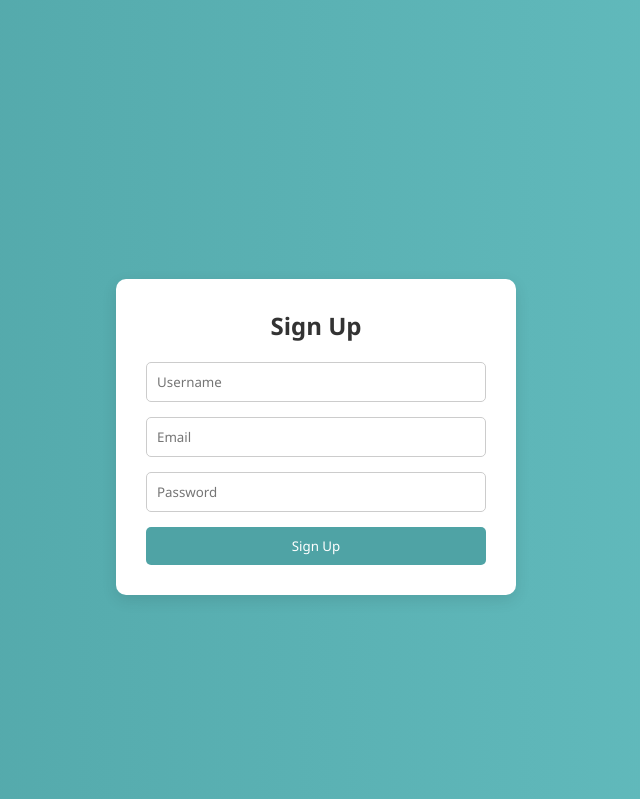
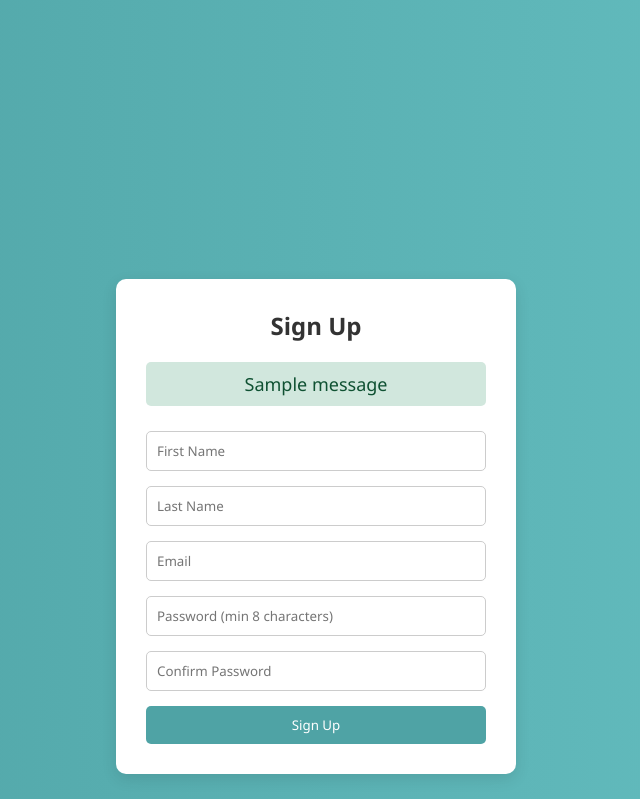
Before and after one commit to josejavierc13/Roomly, a Flask app: page /signup in a window 1280 px wide. Shown: the part 71-870 px from the top of the page, without its empty margins (324-964 px from the left). Run offline with Flask 3, Linux system fonts and the light colour scheme; tables that the repository leaves empty hold one stand-in row (values such as "Sample post"); one stand-in notice (Sample message) is shown; parts of the project's set-up code (start-up, migrations or seed data) failed here and were passed over.

Commit message:
Worked on Sign-up and Log-in pages

```diff
--- a/website/__init__.py
+++ b/website/__init__.py
@@ -1,5 +1,6 @@
 import os
 import sqlite3
+from datetime import timedelta
 from flask import Flask
 from flask_sqlalchemy import SQLAlchemy
 
@@ -7,7 +8,7 @@ db = SQLAlchemy()
 
 
 def _default_sqlite_uri(app):
-    db_path = os.path.normpath(os.path.join(app.root_path, '..', 'DATABASE', 'roomly.db'))
+    db_path = os.path.normpath(os.path.join(app.root_path, 'DATABASE', 'roomly.db'))
     normalized_path = db_path.replace('\\', '/')
     return f"sqlite:///{normalized_path}"
 
@@ -22,7 +23,7 @@ def _init_sqlite_schema_if_needed(app):
         return
 
     os.makedirs(os.path.dirname(db_path), exist_ok=True)
-    schema_path = os.path.normpath(os.path.join(app.root_path, '..', 'DATABASE', 'Roomly.sql'))
+    schema_path = os.path.normpath(os.path.join(app.root_path, 'DATABASE', 'Roomly.sql'))
     if not os.path.exists(schema_path):
         return
 
@@ -61,6 +62,7 @@ def create_app():
     app.config['SECRET_KEY'] = 'your_secret_key'
     app.config['SQLALCHEMY_DATABASE_URI'] = os.environ.get('DATABASE_URL') or _default_sqlite_uri(app)
     app.config['SQLALCHEMY_TRACK_MODIFICATIONS'] = False
+    app.config['PERMANENT_SESSION_LIFETIME'] = timedelta(days=7)
 
     _init_sqlite_schema_if_needed(app)
     _ensure_property_images_table(app)
--- a/website/auth.py
+++ b/website/auth.py
@@ -1,15 +1,97 @@
-from flask import Blueprint, render_template
+from flask import Blueprint, flash, redirect, render_template, request, session, url_for
+from sqlalchemy.exc import IntegrityError
+from werkzeug.security import check_password_hash, generate_password_hash
+
+from . import db
+from .models import Account
 
 auth = Blueprint('auth', __name__)
 
-@auth.route('/login')
+@auth.route('/login', methods=['GET', 'POST'])
 def login():
+    if request.method == 'POST':
+        email = request.form.get('email', '').strip().lower()
+        password = request.form.get('password', '')
+
+        if not email or not password:
+            flash('Please enter your email and password.', 'error')
+            return render_template('log-in.html')
+
+        account = Account.query.filter(db.func.lower(Account.email) == email).first()
+        if not account or not check_password_hash(account.hashed_password, password):
+            flash('Invalid email or password.', 'error')
+            return render_template('log-in.html')
+
+        if account.account_status != 'active':
+            flash('This account is not active.', 'error')
+            return render_template('log-in.html')
+
+        session.clear()
+        session['account_id'] = account.account_id_pk
+        session['account_first_name'] = account.first_name
+        session['account_email'] = account.email
+        session.permanent = True
+
+        flash('Welcome back.', 'success')
+        return redirect(url_for('views.browse'))
+
     return render_template('log-in.html') # Render the log-in.html template when the /login route is accessed
 
-@auth.route('/signup')
+@auth.route('/signup', methods=['GET', 'POST'])
 def signup():
+    if request.method == 'POST':
+        first_name = request.form.get('first_name', '').strip()
+        last_name = request.form.get('last_name', '').strip()
+        email = request.form.get('email', '').strip().lower()
+        password = request.form.get('password', '')
+        confirm_password = request.form.get('confirm_password', '')
+
+        if not all([first_name, last_name, email, password, confirm_password]):
+            flash('Please complete all sign-up fields.', 'error')
+            return render_template('sign-up.html')
+
+        if len(password) < 8:
+            flash('Password must be at least 8 characters long.', 'error')
+            return render_template('sign-up.html')
+
+        if password != confirm_password:
+            flash('Password and confirmation do not match.', 'error')
+            return render_template('sign-up.html')
+
+        existing_account = Account.query.filter(db.func.lower(Account.email) == email).first()
+        if existing_account:
+            flash('An account with this email already exists.', 'error')
+            return render_template('sign-up.html')
+
+        next_account_id = (db.session.query(db.func.max(Account.account_id_pk)).scalar() or 0) + 1
+        hashed_password = generate_password_hash(password)
+
+        account = Account(
+            account_id_pk=next_account_id,
+            email=email,
+            hashed_password=hashed_password,
+            first_name=first_name,
+            last_name=last_name,
+            phone_number=None,
+            profile_picture=None,
+            account_status='active',
+        )
+
+        db.session.add(account)
+        try:
+            db.session.commit()
+        except IntegrityError:
+            db.session.rollback()
+            flash('Unable to create account. Please try again.', 'error')
+            return render_template('sign-up.html')
+
+        flash('Your account was created successfully. Please log in.', 'success')
+        return redirect(url_for('auth.login'))
+
     return render_template('sign-up.html') # Render the sign-up.html template when the /signup route is accessed
 
 @auth.route('/logout')
 def logout():
-    return "<h1>Logout</h1><p>You have been logged out successfully.</p>"
+    session.clear()
+    flash('You have been logged out.', 'success')
+    return redirect(url_for('auth.login'))
--- a/website/static/styles.css
+++ b/website/static/styles.css
@@ -45,6 +45,12 @@ nav a {
     text-decoration: none;
     color: #333;
     font-weight: 500;
+}
+
+.nav-user {
+    margin-left: 20px;
+    color: #333;
+    font-weight: 600;
 }
 
 .signup-btn {
@@ -193,6 +199,23 @@ footer {
     color: white;
     border-radius: 5px;
     cursor: pointer;
+}
+.form-messages {
+    margin-bottom: 12px;
+}
+.form-message {
+    padding: 10px;
+    border-radius: 5px;
+    margin-bottom: 8px;
+    font-size: 14px;
+}
+.form-message.error {
+    background-color: #f8d7da;
+    color: #842029;
+}
+.form-message.success {
+    background-color: #d1e7dd;
+    color: #0f5132;
 }
 .signup-background{
     background: linear-gradient(to right, #4FA3A5, #66c0c2);
--- a/website/templates/sign-up.html
+++ b/website/templates/sign-up.html
@@ -18,8 +18,13 @@
             <a href="{{ url_for('views.home') }}">Home</a>
             <a href="{{ url_for('views.browse') }}">Browse</a>
             <a href="{{ url_for('views.list_property') }}">List Property</a>
-            <a href="{{ url_for('auth.login') }}">Login</a>
-            <a href="{{ url_for('auth.signup') }}" class="signup-btn">Sign Up</a>
+            {% if session.get('account_id') %}
+                <span class="nav-user">Hi, {{ session.get('account_first_name') }}</span>
+                <a href="{{ url_for('auth.logout') }}" class="signup-btn">Log Out</a>
+            {% else %}
+                <a href="{{ url_for('auth.login') }}">Login</a>
+                <a href="{{ url_for('auth.signup') }}" class="signup-btn">Sign Up</a>
+            {% endif %}
         </nav>
     </header>
 
@@ -27,11 +32,24 @@
     <section class="hero signup-background">
         <div class="signup-container">
             <h2>Sign Up</h2>
+            {% with messages = get_flashed_messages(with_categories=true) %}
+                {% if messages %}
+                    <div class="form-messages">
+                        {% for category, message in messages %}
+                            <p class="form-message {{ category }}">{{ message }}</p>
+                        {% endfor %}
+                    </div>
+                {% endif %}
+            {% endwith %}
             <form action="{{ url_for('auth.signup') }}" method="POST">
-                <input type="text" name="username" placeholder="Username" required>
-                <input type="email" name="email" placeholder="Email" required>
-                <input type="password" name="password" placeholder="Password" required>
+                <input type="text" name="first_name" placeholder="First Name" value="{{ request.form.get('first_name', '') }}" required>
+                <input type="text" name="last_name" placeholder="Last Name" value="{{ request.form.get('last_name', '') }}" required>
+                <input type="email" name="email" placeholder="Email" value="{{ request.form.get('email', '') }}" required>
+                <input type="password" name="password" placeholder="Password (min 8 characters)" minlength="8" required>
+                <input type="password" name="confirm_password" placeholder="Confirm Password" minlength="8" required>
                 <button type="submit">Sign Up</button>
             </form>
         </div>
     </section>
+</body>
+</html>
```
Also changed, not shown: website/models.py (+14 -0 lines), website/templates/browse.html (+16 -2 lines), website/templates/index.html (+7 -2 lines), website/templates/list-property.html (+7 -2 lines), website/templates/log-in.html (+19 -3 lines), DATABASE/roomly.db (added), website/DATABASE/roomly.db.
